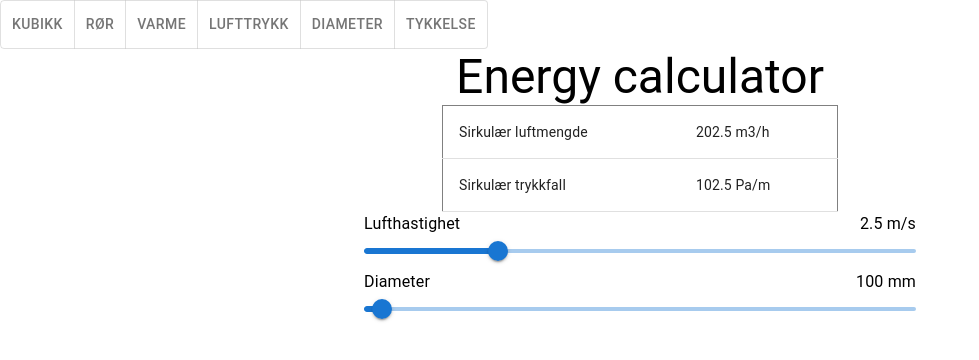
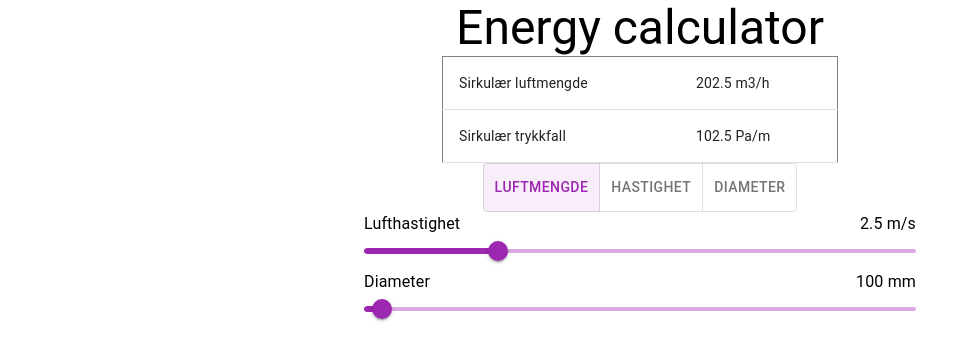
Before and after one commit to davemarong/energy_calc, a React (Create React App) app: page / in a window 1280 px wide. Shown: the top 360 px of the page, without its empty margins (0-979 px from the left). Built offline with nearby package versions, Linux system fonts and the light colour scheme.

Commit message:
Reusable functionality for all 'sirkulær' filters

```diff
--- a/src/App.js
+++ b/src/App.js
@@ -2,43 +2,56 @@
 
 // React
 import { useState } from "react";
-import { DisplayResults } from "./components/DisplayResults/DisplayResults";
 
 // Components
 import { Header } from "./components/Header/Header";
-import { Nav } from "./components/Nav/Nav";
 import { SliderContainer } from "./components/Slider/SliderContainer";
+import { DisplayResults } from "./components/DisplayResults/DisplayResults";
 
 // Data
-import { sliderData } from "./data/Data";
-import { link_sirkulær_luftmengde } from "./utils/FormulaFunctions";
-import { sirkulær_luftmengde_formula_values } from "./data/FormulaValues";
+import { sirkulær_luftmengde_sliderData } from "./formulaData/SliderData";
+import { sirkulær_luftmengde_link } from "./formulaData/FormulaFunctions";
+import { sirkulær_luftmengde_formula_values } from "./formulaData/FormulaValues";
+import { Filters } from "./components/Filters/Filters";
 
 function App() {
-  // State
-
+  // STATE
+  // User input values
   const [formulaValues, setFormulaValues] = useState(
     sirkulær_luftmengde_formula_values
   );
 
+  // The formula functions that calculate the result values
   const [formulaFunctions, setFormulaFunctions] = useState(
-    link_sirkulær_luftmengde
+    sirkulær_luftmengde_link
   );
 
-  // Return
+  // The data for the sliders the user interacts with
+  const [sliderData, setSliderData] = useState(sirkulær_luftmengde_sliderData);
+
+  // PROPS OBJECT
+  const FiltersProps = {
+    setFormulaFunctions: setFormulaFunctions,
+    setFormulaValues: setFormulaValues,
+    setSliderData: setSliderData,
+  };
+
+  const SliderContainerProps = {
+    sliderData: sliderData,
+    formulaValues: formulaValues,
+    setFormulaValues: setFormulaValues,
+  };
+
+  // RETURN
   return (
     <>
-      <Nav />
       <Header h="h3">Energy calculator</Header>
       <DisplayResults
         formulaValues={formulaValues}
         formulaFunctions={formulaFunctions}
       />
-      <SliderContainer
-        sliderData={sliderData}
-        formulaValues={formulaValues}
-        setFormulaValues={setFormulaValues}
-      />
+      <Filters {...FiltersProps} />
+      <SliderContainer {...SliderContainerProps} />
     </>
   );
 }
--- a/src/components/DisplayResults/DisplayResults.js
+++ b/src/components/DisplayResults/DisplayResults.js
@@ -3,12 +3,10 @@
 // React
 
 // Material UI
-import Typography from "@mui/material/Typography";
 import Container from "@mui/material/Container";
 import Table from "@mui/material/Table";
 import TableBody from "@mui/material/TableBody";
 import TableCell from "@mui/material/TableCell";
-import TableContainer from "@mui/material/TableContainer";
 import TableRow from "@mui/material/TableRow";
 // Components
 
--- /dev/null
+++ b/src/components/Filters/Filter_items.js
@@ -0,0 +1,14 @@
+export const filter_items = [
+  {
+    label: "Luftmengde",
+    id: 0,
+  },
+  {
+    label: "Hastighet",
+    id: 1,
+  },
+  {
+    label: "Diameter",
+    id: 2,
+  },
+];
--- a/src/components/Filters/Filters.js
+++ b/src/components/Filters/Filters.js
@@ -1,43 +1,66 @@
 // IMPORT
 
 // React
+import { useState } from "react";
 
 // Material UI
-import Radio from "@mui/material/Radio";
-import RadioGroup from "@mui/material/RadioGroup";
-import FormControlLabel from "@mui/material/FormControlLabel";
-import FormControl from "@mui/material/FormControl";
-import FormLabel from "@mui/material/FormLabel";
+import ToggleButton from "@mui/material/ToggleButton";
+import ToggleButtonGroup from "@mui/material/ToggleButtonGroup";
+import Container from "@mui/material/Container";
+import Grid from "@mui/material/Grid";
 
 // Components
 
 // Utils
 
 // Data
+import { filter_items } from "./Filter_items";
+import { allFormulaData } from "../../formulaData/CombinedData";
 
 // Functional component
-export const Filters = ({}) => {
+export const Filters = ({
+  setFormulaFunctions,
+  setFormulaValues,
+  setSliderData,
+}) => {
   // State
+  const [alignment, setAlignment] = useState("Luftmengde");
 
   // Functions
+  const handleChange = (event, newAlignment) => {
+    setAlignment(newAlignment);
+  };
 
+  const handleSwitchFilter = (event, value) => {
+    const { formulaValue, formulaFunctions, sliderData } =
+      allFormulaData[value];
+    setFormulaFunctions(formulaFunctions);
+    setFormulaValues(formulaValue);
+    setSliderData(sliderData);
+  };
   // Return
   return (
-    <FormControl>
-      <FormLabel id="demo-row-radio-buttons-group-label">Typer</FormLabel>
-      <RadioGroup
-        row
-        aria-labelledby="demo-row-radio-buttons-group-label"
-        name="row-radio-buttons-group"
-      >
-        <FormControlLabel value="Kubikk" control={<Radio />} label="Kubikk" />
-        <FormControlLabel value="Trykk" control={<Radio />} label="Trykk" />
-        <FormControlLabel
-          value="Ventilasjon"
-          control={<Radio />}
-          label="Ventilasjon"
-        />
-      </RadioGroup>
-    </FormControl>
+    <Container maxWidth="sm">
+      <Grid container justifyContent="center">
+        <ToggleButtonGroup
+          color="secondary"
+          value={alignment}
+          exclusive
+          onChange={handleChange}
+        >
+          {filter_items.map((item) => {
+            return (
+              <ToggleButton
+                onClick={handleSwitchFilter}
+                key={item.id}
+                value={item.label}
+              >
+                {item.label}
+              </ToggleButton>
+            );
+          })}
+        </ToggleButtonGroup>
+      </Grid>
+    </Container>
   );
 };
--- a/src/components/Slider/SliderMui.js
+++ b/src/components/Slider/SliderMui.js
@@ -47,6 +47,7 @@ export const SliderMui = ({ sliderData, setFormulaValues }) => {
         <Grid item xs={12}>
           <Slider
             defaultValue={defaultValue}
+            color="secondary"
             aria-label="Default"
             marks={marks}
             min={min}
--- a/src/data/Data.js
+++ /dev/null
@@ -1,20 +0,0 @@
-export let sliderData = [
-  {
-    label: "Lufthastighet",
-    stateName: "lufthastighet",
-    metric: "m/s",
-    min: 0.1,
-    max: 10,
-    step: 0.1,
-    defaultValue: 2.5,
-  },
-  {
-    label: "Diameter",
-    stateName: "diameter",
-    metric: "mm",
-    min: 50,
-    max: 1600,
-    step: 50,
-    defaultValue: 100,
-  },
-];
--- a/src/data/FormulaValues.js
+++ /dev/null
@@ -1,10 +0,0 @@
-export const sirkulær_luftmengde_formula_values = {
-  lufthastighet: {
-    label: "Lufthastighet",
-    value: 2.5,
-  },
-  diameter: {
-    label: "Diameter",
-    value: 100,
-  },
-};
--- /dev/null
+++ b/src/formulaData/CombinedData.js
@@ -0,0 +1,33 @@
+import {
+  sirkulær_luftmengde_formula_values,
+  sirkulær_hastighet_formula_values,
+  sirkulær_diameter_formula_values,
+} from "./FormulaValues";
+import {
+  sirkulær_luftmengde_link,
+  sirkulær_hastighet_link,
+  sirkulær_diameter_link,
+} from "./FormulaFunctions";
+import {
+  sirkulær_luftmengde_sliderData,
+  sirkulær_hastighet_sliderData,
+  sirkulær_diameter_sliderData,
+} from "./SliderData";
+
+export const allFormulaData = {
+  Luftmengde: {
+    formulaValue: sirkulær_luftmengde_formula_values,
+    formulaFunctions: sirkulær_luftmengde_link,
+    sliderData: sirkulær_luftmengde_sliderData,
+  },
+  Hastighet: {
+    formulaValue: sirkulær_hastighet_formula_values,
+    formulaFunctions: sirkulær_hastighet_link,
+    sliderData: sirkulær_hastighet_sliderData,
+  },
+  Diameter: {
+    formulaValue: sirkulær_diameter_formula_values,
+    formulaFunctions: sirkulær_diameter_link,
+    sliderData: sirkulær_diameter_sliderData,
+  },
+};
--- a/src/utils/FormulaFunctions.js
+++ b/src/formulaData/FormulaFunctions.js
@@ -25,7 +25,7 @@ export const findSirkulærDiameterTrykkfall = (formulaValues) => {
 };
 
 // Variables with functions
-export const link_sirkulær_luftmengde = [
+export const sirkulær_luftmengde_link = [
   {
     func: findSirkulærLuftmengde,
     label: "Sirkulær luftmengde",
@@ -38,7 +38,7 @@ export const link_sirkulær_luftmengde = [
   },
 ];
 
-export const link_sirkulær_hastighet = [
+export const sirkulær_hastighet_link = [
   {
     func: findSirkulærLufthastighet,
     label: "Sirkulær lufthastighet",
@@ -51,7 +51,7 @@ export const link_sirkulær_hastighet = [
   },
 ];
 
-export const link_sirkulær_diameter = [
+export const sirkulær_diameter_link = [
   { func: findSirkulærDiameter, label: "Sirkulær diameter", metric: "mm" },
   {
     func: findSirkulærDiameterTrykkfall,
--- /dev/null
+++ b/src/formulaData/FormulaValues.js
@@ -0,0 +1,25 @@
+const diameter = {
+  label: "Diameter",
+  value: 100,
+};
+const luftmengde = {
+  label: "Luftmengde",
+  value: 2.5,
+};
+const lufthastighet = {
+  label: "Lufthastighet",
+  value: 2.5,
+};
+
+export const sirkulær_luftmengde_formula_values = {
+  lufthastighet,
+  diameter,
+};
+export const sirkulær_hastighet_formula_values = {
+  luftmengde,
+  diameter,
+};
+export const sirkulær_diameter_formula_values = {
+  lufthastighet,
+  luftmengde,
+};
--- /dev/null
+++ b/src/formulaData/SliderData.js
@@ -0,0 +1,40 @@
+const sirkulær_diameter = {
+  label: "Diameter",
+  stateName: "diameter",
+  metric: "mm",
+  min: 50,
+  max: 1600,
+  step: 50,
+  defaultValue: 100,
+};
+const sirkulær_luftmengde = {
+  label: "Luftmengde",
+  stateName: "luftmengde",
+  metric: "m3/h",
+  min: 5,
+  max: 100000,
+  step: 5,
+  defaultValue: 105,
+};
+const sirkulær_lufthastighet = {
+  label: "Lufthastighet",
+  stateName: "lufthastighet",
+  metric: "m/s",
+  min: 0.1,
+  max: 10,
+  step: 0.1,
+  defaultValue: 2.5,
+};
+
+export const sirkulær_luftmengde_sliderData = [
+  sirkulær_lufthastighet,
+  sirkulær_diameter,
+];
+export const sirkulær_hastighet_sliderData = [
+  sirkulær_luftmengde,
+  sirkulær_diameter,
+];
+export const sirkulær_diameter_sliderData = [
+  sirkulær_lufthastighet,
+  sirkulær_luftmengde,
+];
```
